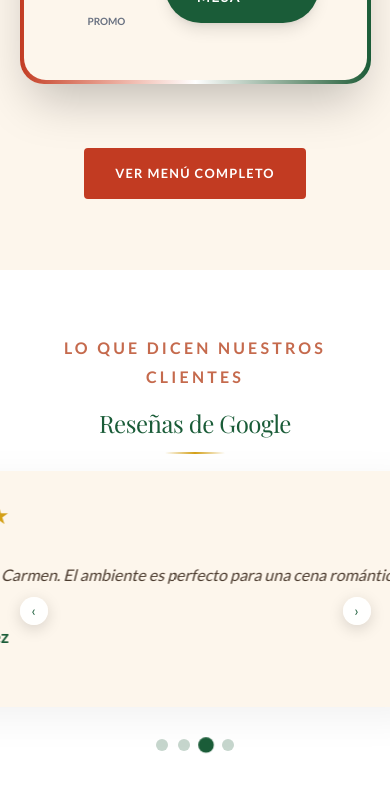
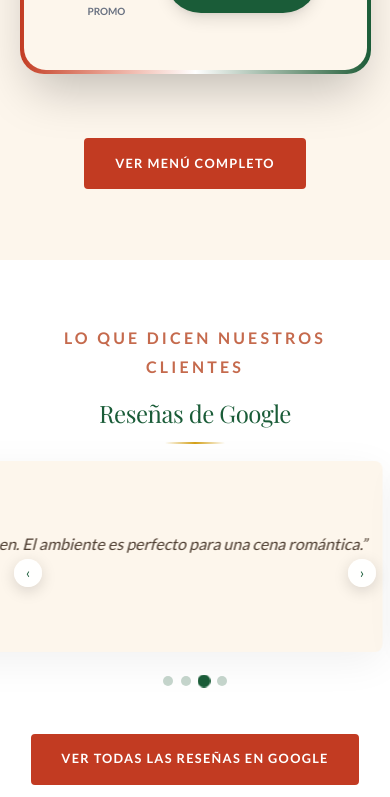
Before and after one commit to mastercobeos/las-delicias, a Next.js app: page / in a window 390 px wide. Shown: the part 3326-4123 px from the top of the page. Built offline with nearby package versions, Linux system fonts and the light colour scheme; a web font is replaced by a local one.

Commit message:
version reseñas optimizadas

```diff
--- a/src/app/globals.css
+++ b/src/app/globals.css
@@ -650,6 +650,160 @@
         font-size: 0.85rem;
     }
 
+    /* Responsive styles for reviews */
+    @media (max-width: 768px) {
+        #reviews {
+            padding: 4rem 0;
+        }
+
+        #reviews .container {
+            padding: 0 1rem;
+        }
+
+        .reviews-slider {
+            max-width: 100%;
+            padding: 0 50px;
+        }
+
+        .review-card {
+            padding: 2rem 1.5rem;
+            margin: 0 2px;
+            border-radius: 8px;
+        }
+
+        .review-text {
+            font-size: 1rem;
+            line-height: 1.7;
+            margin-bottom: 1.5rem;
+        }
+
+        .review-stars {
+            margin-bottom: 1.25rem;
+        }
+
+        .star {
+            font-size: 1.25rem;
+            margin: 0 1px;
+        }
+
+        .review-author {
+            gap: 0.4rem;
+        }
+
+        .review-author strong {
+            font-size: 1rem;
+        }
+
+        .review-date {
+            font-size: 0.8rem;
+        }
+
+        .slider-btn {
+            width: 40px;
+            height: 40px;
+            font-size: 1.5rem;
+        }
+
+        .slider-btn-prev {
+            left: 5px;
+        }
+
+        .slider-btn-next {
+            right: 5px;
+        }
+
+        #reviews .btn {
+            padding: 0.875rem 1.5rem;
+            font-size: 0.8rem;
+            width: auto;
+            max-width: 100%;
+        }
+    }
+
+    @media (max-width: 480px) {
+        #reviews {
+            padding: 3rem 0;
+        }
+
+        #reviews .container {
+            padding: 0 0.75rem;
+        }
+
+        #reviews .section-title {
+            font-size: 2rem;
+        }
+
+        #reviews .section-subtitle {
+            font-size: 0.85rem;
+        }
+
+        .reviews-slider {
+            padding: 0 45px;
+        }
+
+        .review-card {
+            padding: 1.5rem 1rem;
+        }
+
+        .review-text {
+            font-size: 0.95rem;
+            line-height: 1.6;
+            margin-bottom: 1.25rem;
+        }
+
+        .review-stars {
+            margin-bottom: 1rem;
+        }
+
+        .star {
+            font-size: 1.1rem;
+        }
+
+        .review-author {
+            gap: 0.3rem;
+        }
+
+        .review-author strong {
+            font-size: 0.95rem;
+        }
+
+        .review-date {
+            font-size: 0.75rem;
+        }
+
+        .slider-btn {
+            width: 36px;
+            height: 36px;
+            font-size: 1.25rem;
+        }
+
+        .slider-btn-prev {
+            left: 2px;
+        }
+
+        .slider-btn-next {
+            right: 2px;
+        }
+
+        .slider-dots {
+            margin-top: 1.5rem;
+            gap: 8px;
+        }
+
+        .slider-dot {
+            width: 10px;
+            height: 10px;
+        }
+
+        #reviews .btn {
+            padding: 0.75rem 1.25rem;
+            font-size: 0.75rem;
+            width: auto;
+            max-width: 100%;
+            display: inline-block;
+        }
+    }
+
     /* ========== CONTACT ========== */
     #contact {
         background: linear-gradient(135deg, var(--color-primary) 0%, #0d3320 100%);
--- a/src/app/page.tsx
+++ b/src/app/page.tsx
@@ -484,12 +484,12 @@ export default function Home() {
                         </div>
                     </div>
 
-                    <div style={{ marginTop: '3rem' }}>
+                    <div style={{ marginTop: '3rem' }} className="px-4">
                         <a
                             href="https://www.google.com/maps"
                             target="_blank"
                             rel="noopener noreferrer"
-                            className="btn"
+                            className="btn inline-block text-center"
                         >
                             {t("Ver Todas las Reseñas en Google", "View All Google Reviews")}
                         </a>
```
